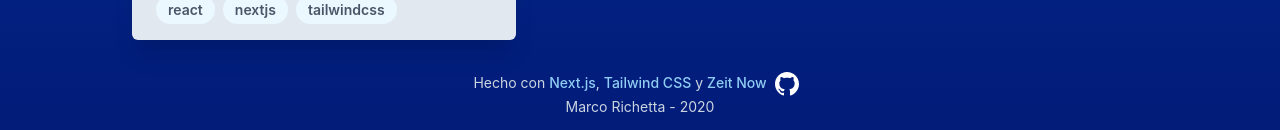
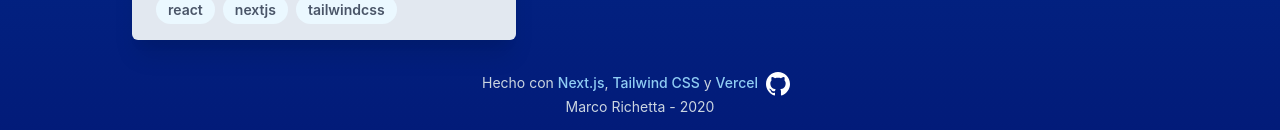
Before and after one commit to marcorichetta/personal-site, a Next.js app: page /projects in a window 1280 px wide. Shown: the part 2069-2199 px from the top of the page. Built offline with nearby package versions, Linux system fonts and the light colour scheme.

Commit message:
Vercel and Google verification

```diff
--- a/components/Footer.tsx
+++ b/components/Footer.tsx
@@ -21,11 +21,11 @@ const Footer = () => (
 		y{" "}
 		<a
 			className="text-blue-300 link hover-1"
-			href="https://zeit.co/now"
+			href="https://vercel.com/home"
 			target="_blank"
 			rel="noopener"
 		>
-			Zeit Now
+			Vercel
 		</a>
 		<a href="https://github.com/marcorichetta/personal-site" target="_blank" rel="noopener">
 			<img alt="Github Logo" className="inline px-2" src={`icons/social/github2.svg`}></img>
--- a/components/Layout.tsx
+++ b/components/Layout.tsx
@@ -61,6 +61,7 @@ export default ({ children, title = "Marco Richetta - Programador Web" }: ILayou
 					href="icons/favicon/favicon-16x16.png"
 				/>
 				<link rel="manifest" href="icons/favicon/site.webmanifest" />
+				<meta name="google-site-verification" content="0tR5wiUIN_xrDarPhRVBb-5Z7aI6nFMpWjxy_8zuR-E" />
 			</Head>
 			<div id="NextApp" className="flex flex-col justify-between min-h-screen text-gray-200">
 				<Navbar />
```
